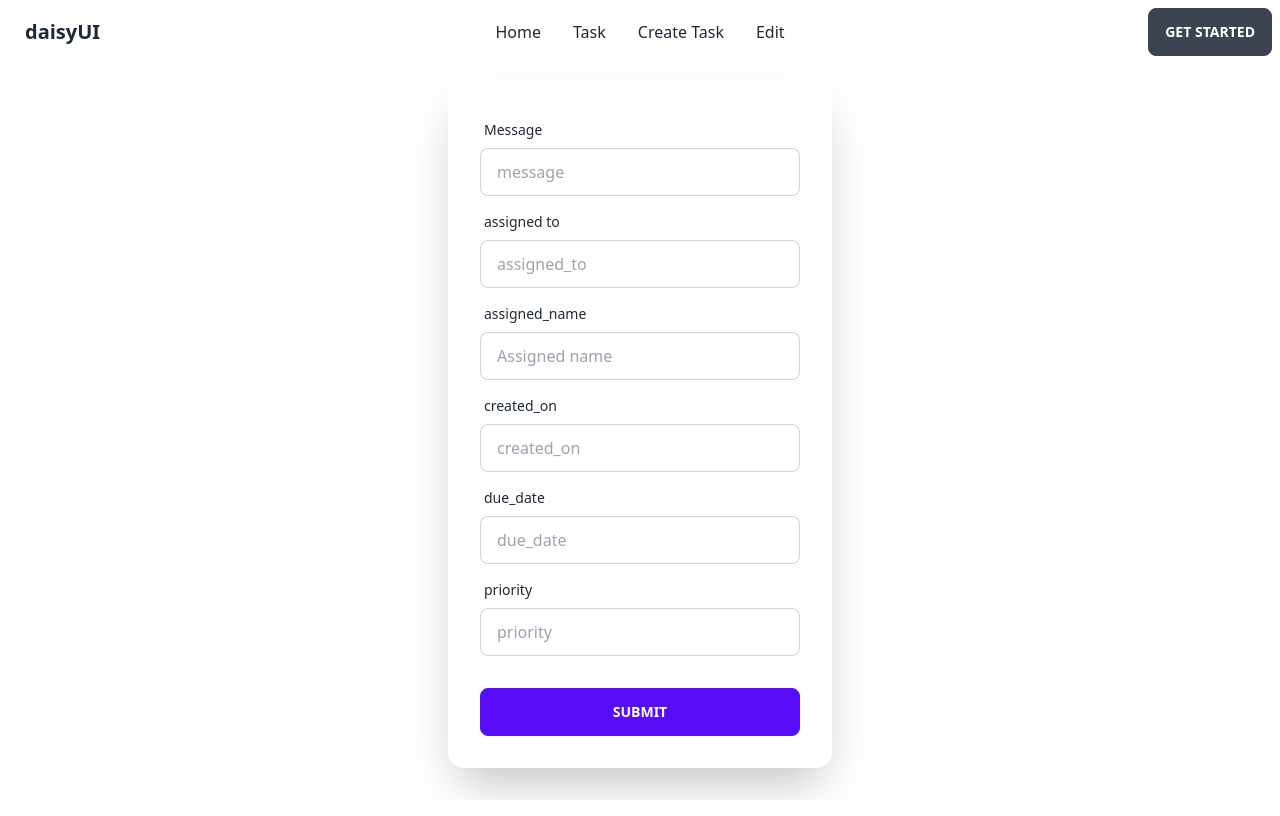
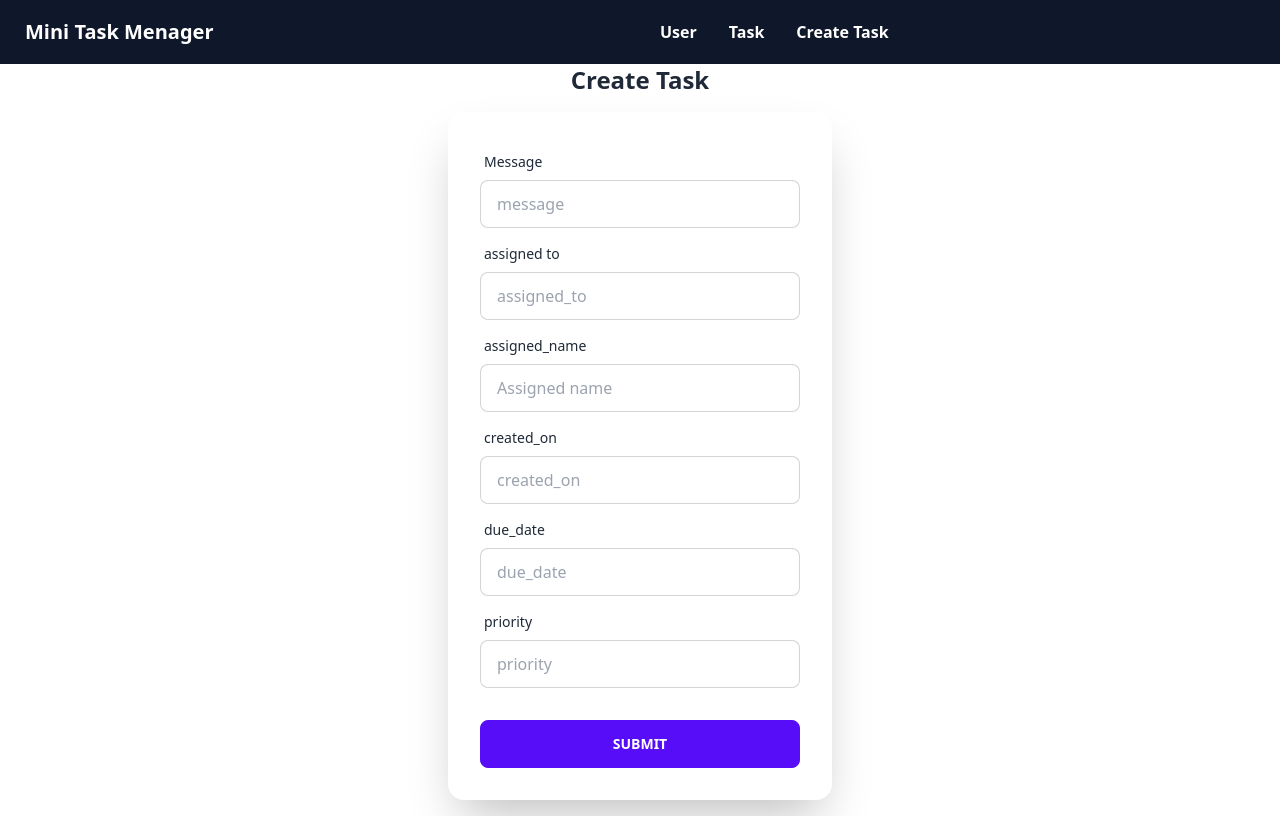
Before and after one commit to Pobarul-islam/mini-task-menager, a React (Create React App) app: page /createtask in a window 1280 px wide. Built offline with nearby package versions, Linux system fonts and the light colour scheme.

Commit message:
update route changed

```diff
--- a/src/App.js
+++ b/src/App.js
@@ -3,18 +3,19 @@ import './App.css';
 import CreateTask from './CreateTask';
 import Navbar from './Navbar';
 import Task from './Task';
+import Update from './Update';
 import UsersList from './UsersList';
 
 function App() {
   return (
     <div className="App">
-   <Navbar/>
-   <Routes>
-    <Route path='/' element={<UsersList/>}></Route>
-    <Route path='/task' element={<Task/>}></Route>
-    <Route path='/createtask' element={<CreateTask/>}></Route>
-    <Route path='/editTask'></Route>
-   </Routes>
+      <Navbar />
+      <Routes>
+        <Route path="/" element={<UsersList />}></Route>
+        <Route path="/task" element={<Task />}></Route>
+        <Route path="/createtask" element={<CreateTask />}></Route>
+        <Route path="/task/:id" element={<Update />}></Route>
+      </Routes>
     </div>
   );
 }
--- a/src/CreateTask.js
+++ b/src/CreateTask.js
@@ -37,6 +37,7 @@ function CreateTask() {
   return (
     <div>
       <div>
+        <h1 className='text-2xl font-bold'>Create Task</h1>
         <div className="">
           <form onSubmit={handleOnSubmit}>
             <div className="hero-content flex-col lg:flex-row-reverse">
--- a/src/Navbar.js
+++ b/src/Navbar.js
@@ -6,7 +6,7 @@ function Navbar() {
          <>
            <li>
              {' '}
-             <Link to="/">Home</Link>
+             <Link to="/">User</Link>
            </li>
 
            <li>
@@ -17,15 +17,12 @@ function Navbar() {
              {' '}
              <Link to="/createtask">Create Task</Link>
            </li>
-           <li>
-             {' '}
-             <Link to="/editTask">Edit</Link>
-           </li>
+
          </>
        );
 
   return (
-    <div className="navbar bg-base-100">
+    <div className="navbar bg-slate-900 text-white font-bold">
       <div className="navbar-start">
         <div className="dropdown">
           <label tabIndex={0} className="btn btn-ghost lg:hidden">
@@ -56,7 +53,7 @@ function Navbar() {
 
           </ul>
         </div>
-        <a className="btn btn-ghost normal-case text-xl">daisyUI</a>
+        <a className="btn btn-ghost normal-case text-xl font-bold">Mini Task Menager</a>
       </div>
       <div className="navbar-center hidden lg:flex">
         <ul className="menu menu-horizontal px-1">
@@ -64,9 +61,7 @@ function Navbar() {
 
         </ul>
       </div>
-      <div className="navbar-end">
-        <a className="btn">Get started</a>
-      </div>
+
     </div>
   );
 }
```
